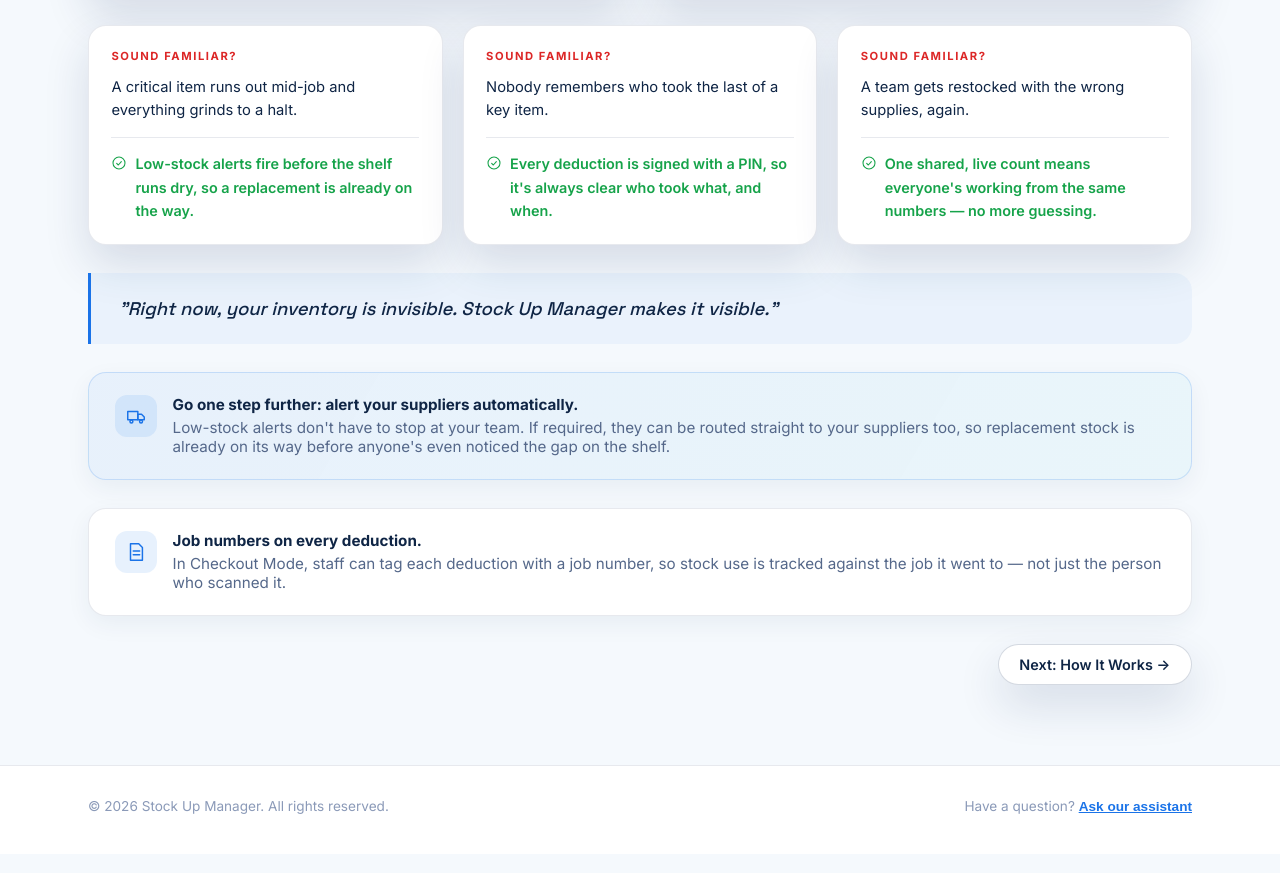
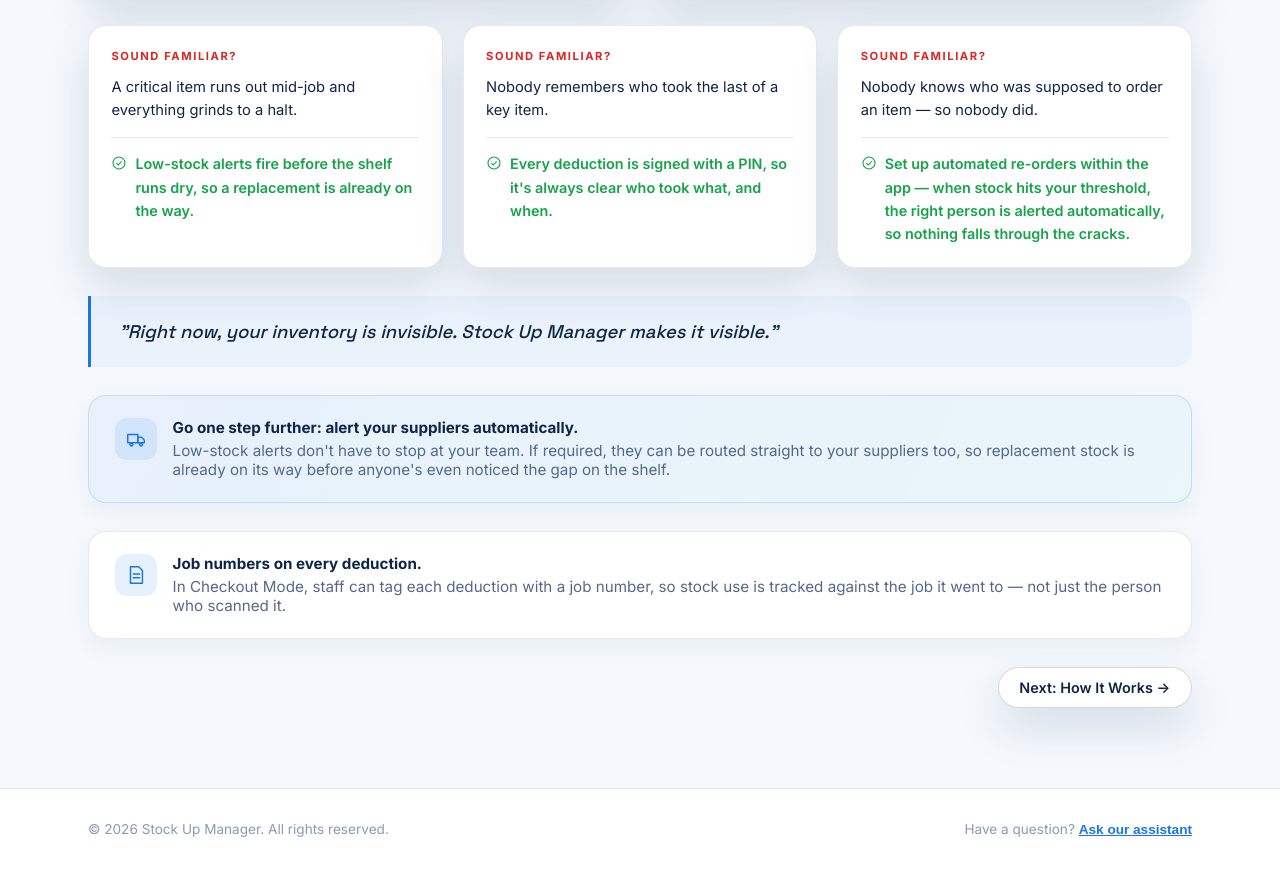
Before and after one commit to kDev-Lab/StockUpManager, a website: page public/problem.html in a window 1280 px wide. Shown: the part 825-1698 px from the top of the page. Drawn offline with Linux system fonts and the light colour scheme.

Commit message:
Update familiar scenario description in problem.html

```diff
--- a/public/problem.html
+++ b/public/problem.html
@@ -114,10 +114,10 @@
         </div>
         <div class="familiar-card">
           <p class="eyebrow">Sound familiar?</p>
-          <p>A team gets restocked with the wrong supplies, again.</p>
+          <p>Nobody knows who was supposed to order an item — so nobody did.</p>
           <p class="familiar-solution">
             <span class="solution-icon" aria-hidden="true"><svg width="16" height="16" viewBox="0 0 24 24" fill="none" xmlns="http://www.w3.org/2000/svg"><circle cx="12" cy="12" r="9" stroke="currentColor" stroke-width="1.6"/><path d="M8.5 12.5l2.5 2.5 4.5-5" stroke="currentColor" stroke-width="1.6" stroke-linecap="round" stroke-linejoin="round"/></svg></span>
-            One shared, live count means everyone's working from the same numbers — no more guessing.
+            Set up automated re-orders within the app — when stock hits your threshold, the right person is alerted automatically, so nothing falls through the cracks.
           </p>
         </div>
       </div>
```
